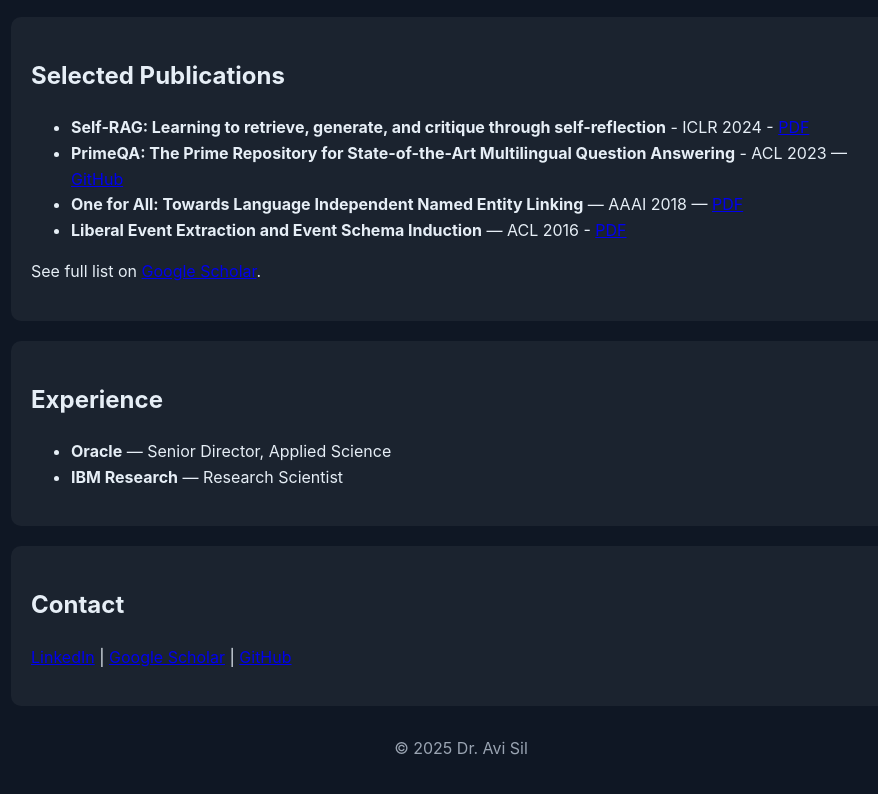
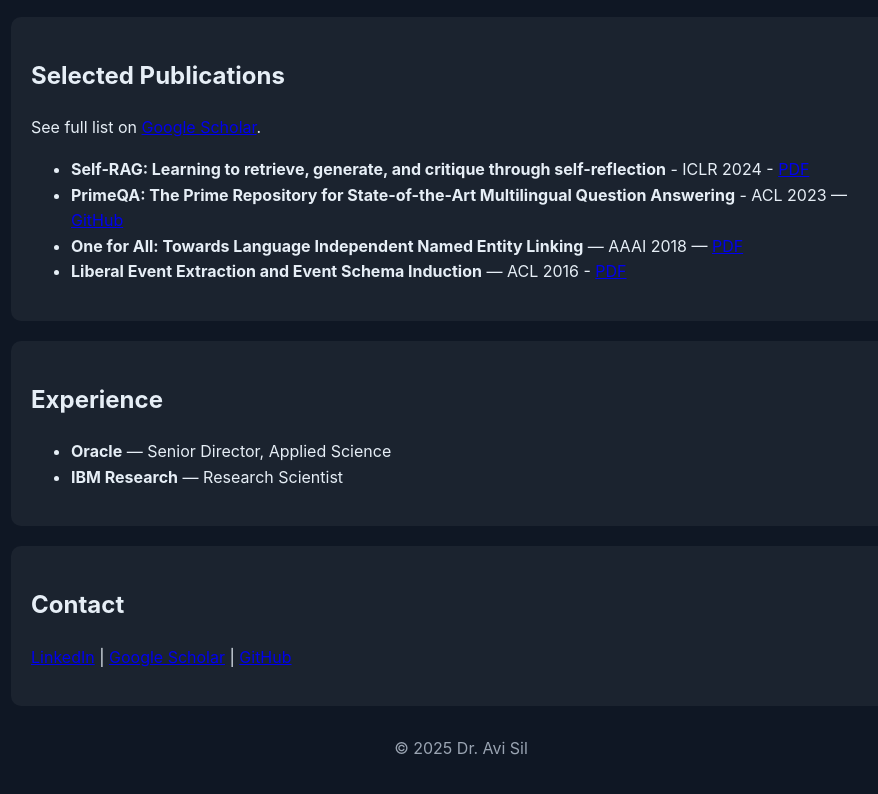
Before and after one commit to avisil/avisil.github.io, a plain HTML site: page index.html in a window 1280 px wide. Shown: the part 1161-1955 px from the top of the page, without its empty margins (179-1057 px from the left). Drawn offline with Linux system fonts and the light colour scheme.

Commit message:
Update index.html

```diff
--- a/index.html
+++ b/index.html
@@ -46,14 +46,13 @@
       </section>
 
       <section>
-        <h2>Selected Publications</h2>
+        <h2>Selected Publications</h2><p>See full list on <a href="https://scholar.google.com/citations?user=RCuOya4AAAAJ" target="_blank">Google Scholar</a>.</p>
         <ul>
           <li><strong>Self-RAG: Learning to retrieve, generate, and critique through self-reflection</strong> - ICLR 2024 - <a href="https://par.nsf.gov/biblio/10539591" target="_blank">PDF</a></li>
           <li><strong>PrimeQA: The Prime Repository for State-of-the-Art Multilingual Question Answering</strong> - ACL 2023 — <a href="https://github.com/primeqa/primeqa" target="_blank">GitHub</a></li>
           <li><strong>One for All: Towards Language Independent Named Entity Linking</strong> — AAAI 2018 — <a href="https://aclanthology.org/P18-5008.pdf" target="_blank">PDF</a></li>
           <li><strong>Liberal Event Extraction and Event Schema Induction</strong> — ACL 2016 - <a href="https://aclanthology.org/P16-1025.pdf" target="_blank">PDF</a></li>
         </ul>
-        <p>See full list on <a href="https://scholar.google.com/citations?user=RCuOya4AAAAJ" target="_blank">Google Scholar</a>.</p>
       </section>
 
       <section>
```
